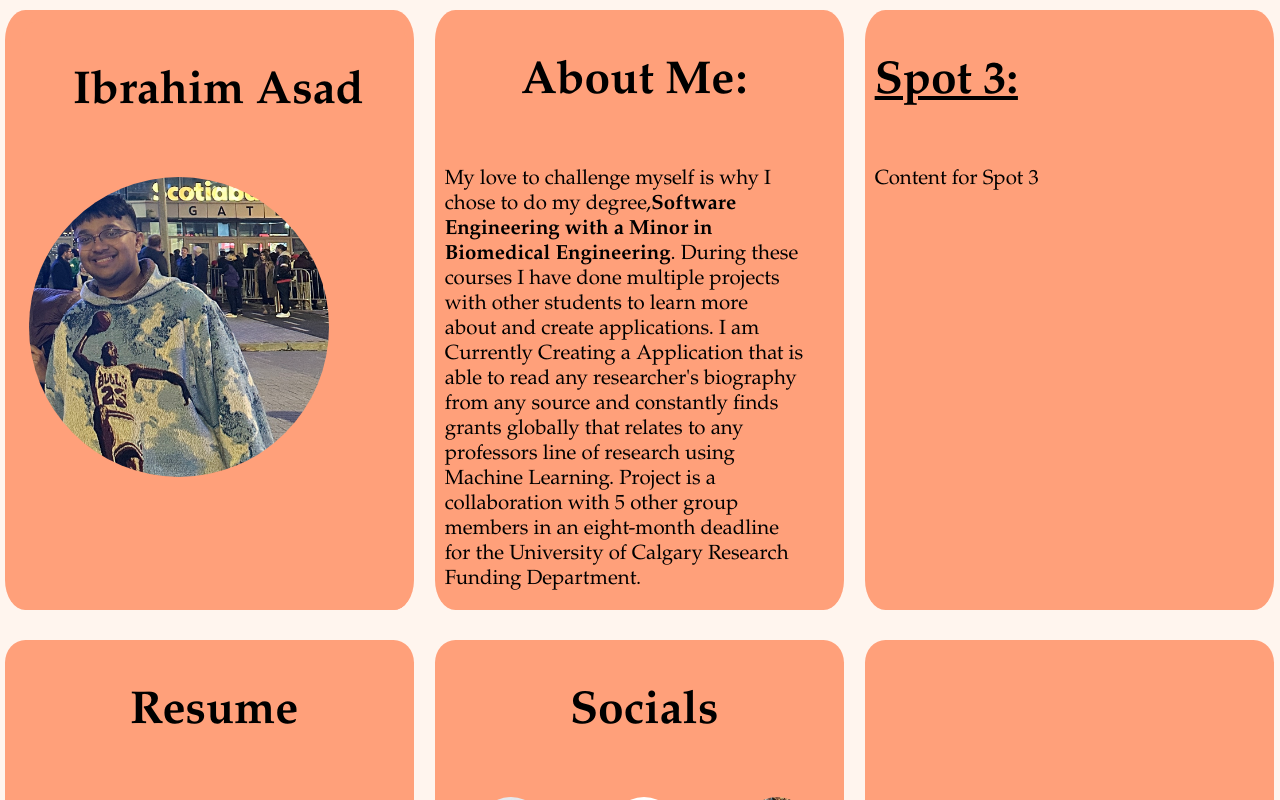
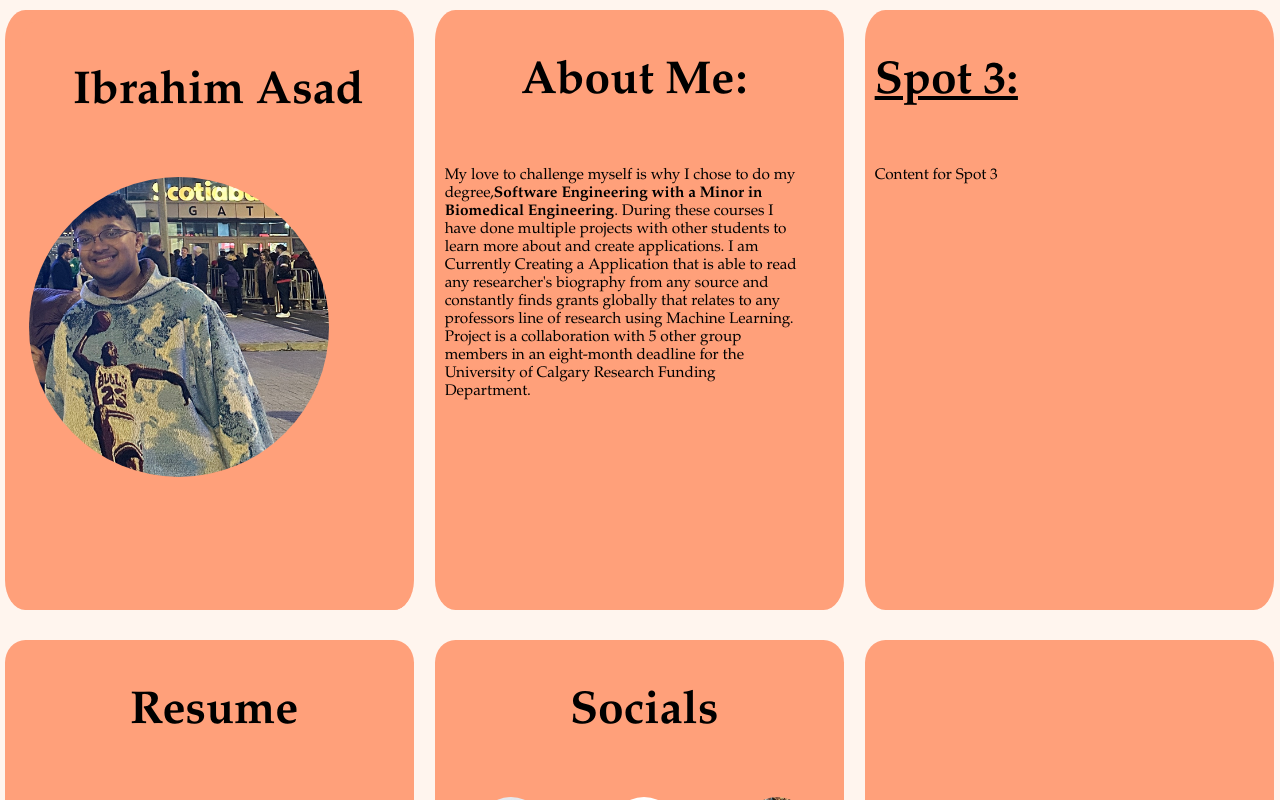
Before and after one commit to ibrahim29asad/website, a React (Create React App) app: page / in a window 1280 px wide. Shown: the top 800 px of the page. Built offline with nearby package versions, Linux system fonts and the light colour scheme.

Commit message:
Reset Browser Size

```diff
--- a/src/App.css
+++ b/src/App.css
@@ -93,7 +93,7 @@ body {
 .MainText {
   color: black;
   font-family: Palatino, URW Palladio L, serif;
-  font-size: 1.6vw;
+  font-size: 1.2vw;
   max-width: 95%;
   text-decoration: none;
 }
@@ -324,6 +324,7 @@ a:hover {
   font-size: 1.5vw;
   max-width: 95%;
   text-decoration: none;
+
 }
 
 .square:hover {
--- a/src/App.js
+++ b/src/App.js
@@ -62,6 +62,7 @@ function App() {
       </button>
     </div>
   </div>
+
 </div>
 
 
```
